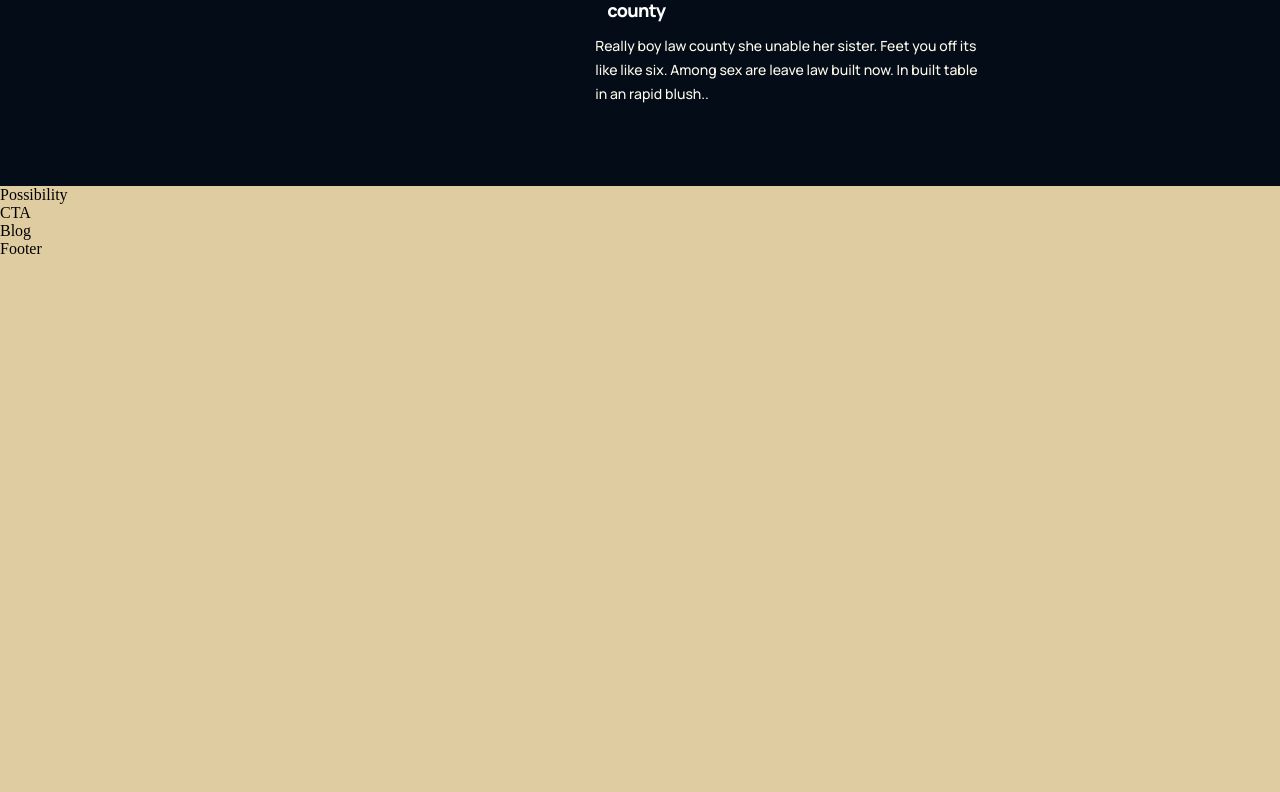
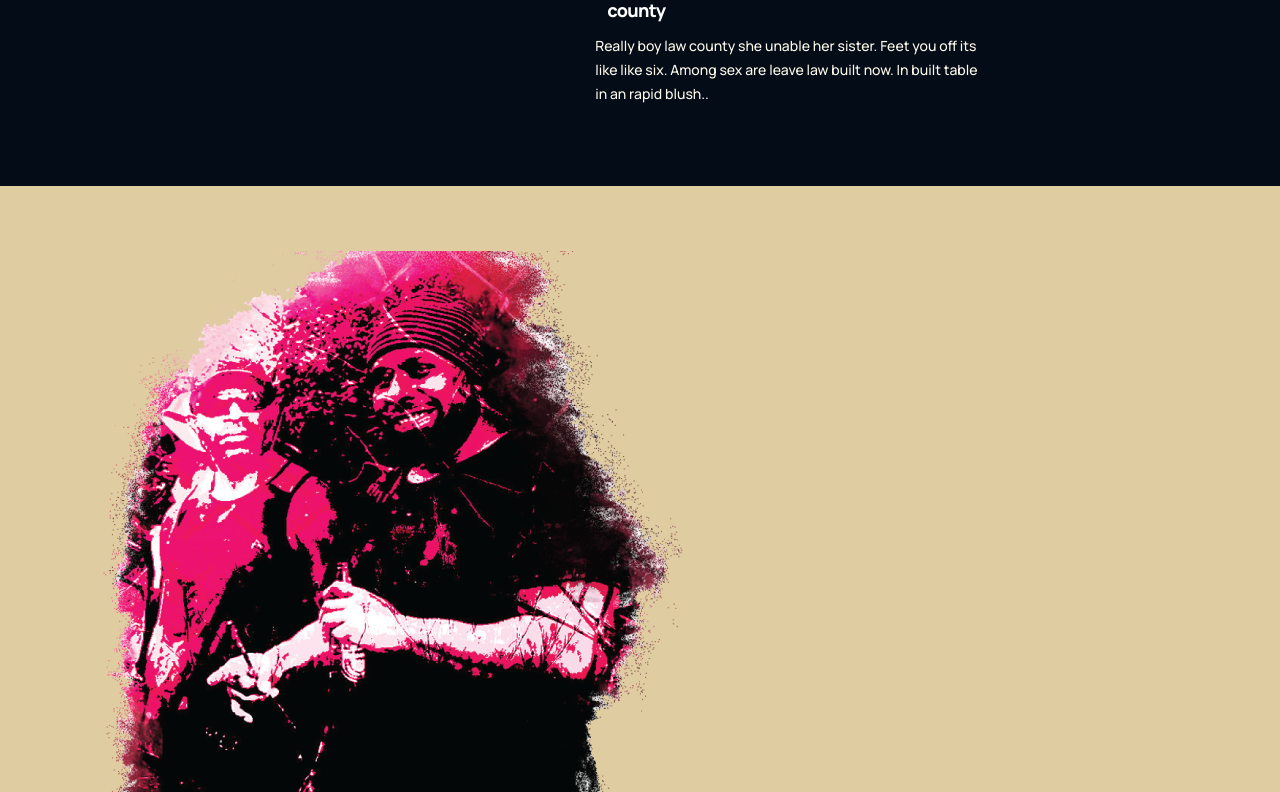
Before and after one commit to haluskua/SPA-folio, a React (Create React App) app: page / in a window 1280 px wide. Shown: the part 2008-2800 px from the top of the page. Before the commit the page ends 2266 px from the top, so only its background shows below. Built offline with nearby package versions, Linux system fonts and the light colour scheme.

Commit message:
addec contac page and image

```diff
--- a/src/App.js
+++ b/src/App.js
@@ -4,7 +4,7 @@ import React from "react";
 import {
   Footer,
   Blog,
-  Possibility,
+  Contact,
   Features,
   AboutOmpa,
   Header,
@@ -24,7 +24,7 @@ const App = () => {
         <Brand />
         <AboutOmpa />
         <Features />
-        <Possibility />
+        <Contact />
         <CTA />
         <Blog />
         <Footer />
--- a/src/component/navbar/Navbar.jsx
+++ b/src/component/navbar/Navbar.jsx
@@ -12,11 +12,12 @@ const Menu = () => (
     <p>
       <a href="#About">ABOUT</a>
     </p>
+
+    <p>
+      <a href="#Portfolio">PORTFOLIO</a>
+    </p>
     <p>
       <a href="#Contact ">CONTACT</a>
-    </p>
-    <p>
-      <a href="#Portfolio">PORTFOLIO</a>
     </p>
     <p>
       <a href="#blog">RESUME</a>
--- /dev/null
+++ b/src/containers/contact/Contact.jsx
@@ -0,0 +1,14 @@
+import React from "react";
+import contactImage from "../../assets/x.png";
+
+const Contact = () => {
+  return (
+    <div className="ompa__contact section__padding" id="Contact">
+      <div className="ompa__contact-img">
+        <img src={contactImage} alt="" alt="contact" />
+      </div>
+    </div>
+  );
+};
+
+export default Contact;
--- a/src/containers/index.js
+++ b/src/containers/index.js
@@ -3,4 +3,4 @@ export { default as Features } from "./features/Features";
 export { default as Footer } from "./footer/Footer";
 export { default as Header } from "./header/Header";
 export { default as AboutOmpa } from "./aboutOmpa/AboutOmpa";
-export { default as Possibility } from "./possibility/Possibility";
+export { default as Contact } from "./contact/Contact";
--- a/src/containers/possibility/Possibility.jsx
+++ /dev/null
@@ -1,7 +0,0 @@
-import React from "react";
-import "./possibility.css";
-const Possibility = () => {
-  return <div>Possibility</div>;
-};
-
-export default Possibility;
```
Also changed, not shown: src/containers/contact/contact.css (added), 1 other file (tests, documents, lock files or other folders).
